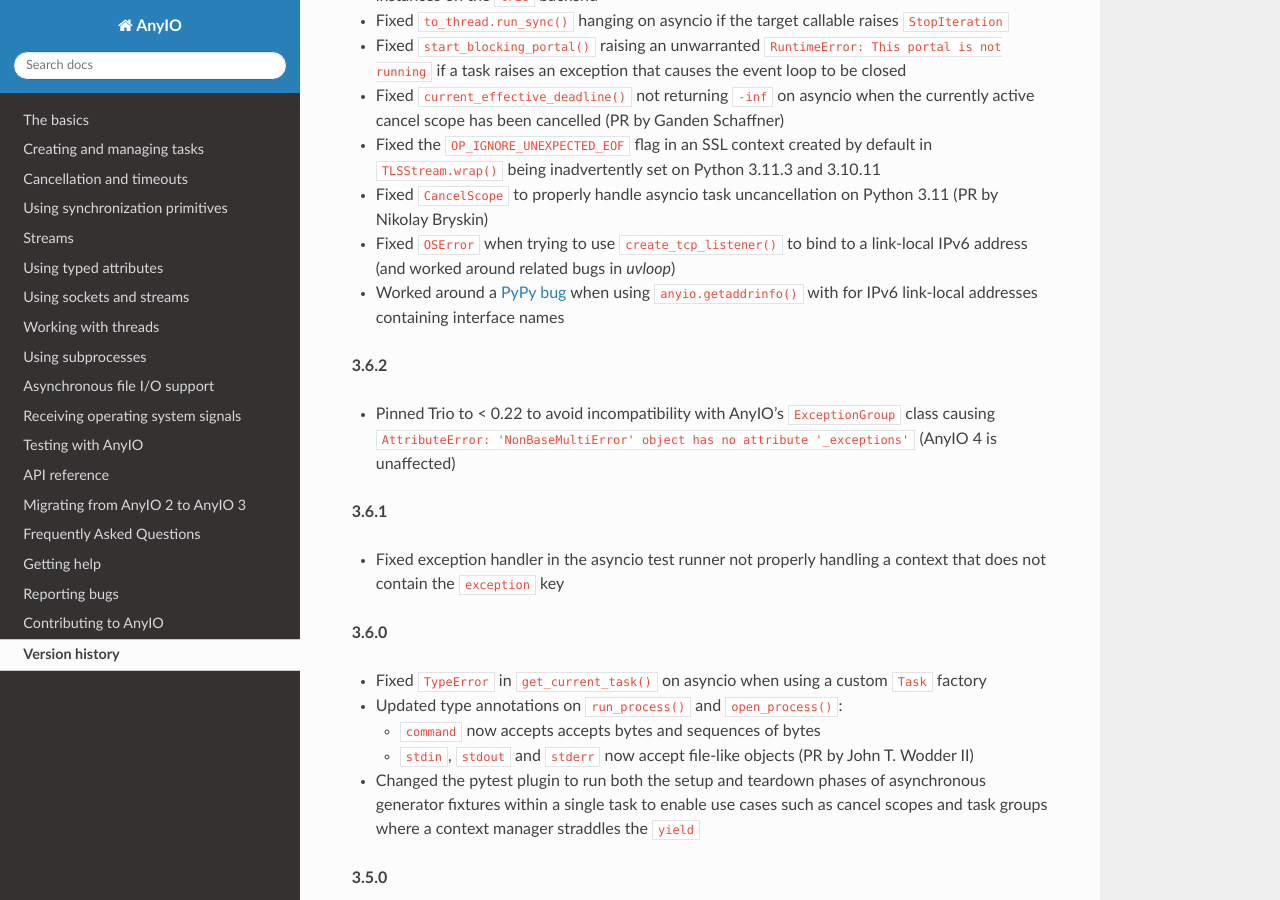
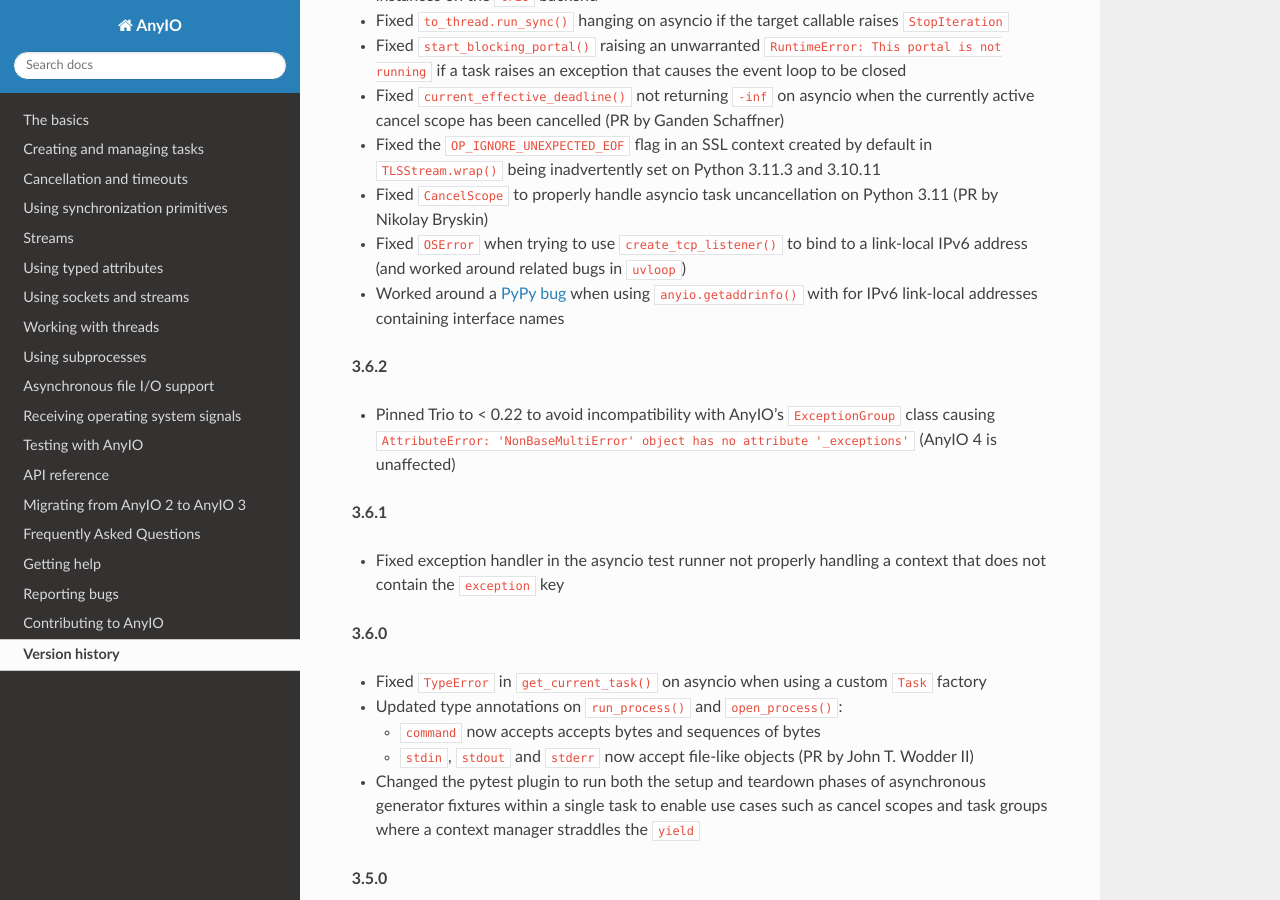
Before and after one commit to agronholm/anyio, a Sphinx documentation site: the page built from docs/versionhistory.rst, in a window 1280 px wide and 900 px high, scrolled down 1024 px. Built offline with Sphinx 7.4.7 and the Read the Docs theme 2.0.0, drawn with Linux system fonts in a browser that asks for light colours; the version number could not be read and is left out.

```diff
--- a/docs/versionhistory.rst
+++ b/docs/versionhistory.rst
@@ -51,7 +51,7 @@ This library adheres to `Semantic Versioning 2.0 <http://semver.org/>`_.
 - Fixed ``CancelScope`` to properly handle asyncio task uncancellation on Python 3.11
   (PR by Nikolay Bryskin)
 - Fixed ``OSError`` when trying to use ``create_tcp_listener()`` to bind to a link-local
-  IPv6 address (and worked around related bugs in `uvloop`)
+  IPv6 address (and worked around related bugs in ``uvloop``)
 - Worked around a `PyPy bug <https://foss.heptapod.net/pypy/pypy/-/issues/3938>`_
   when using ``anyio.getaddrinfo()`` with for IPv6 link-local addresses containing
   interface names
```
